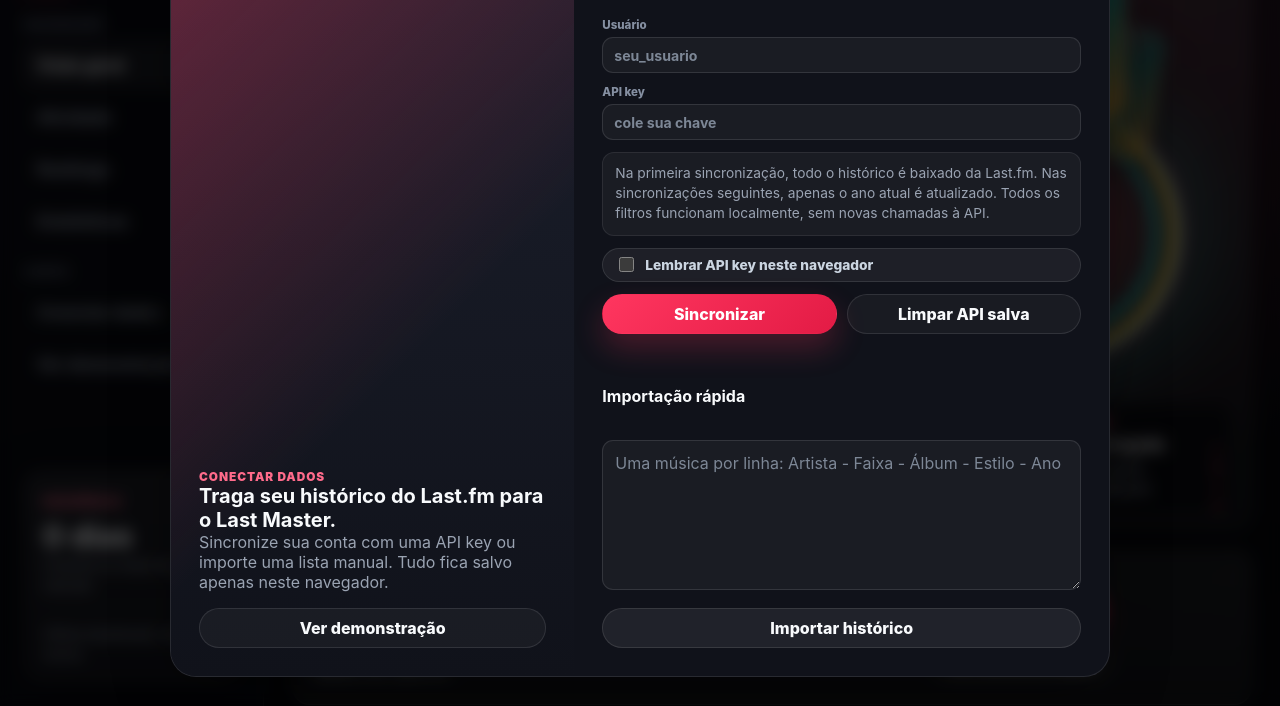
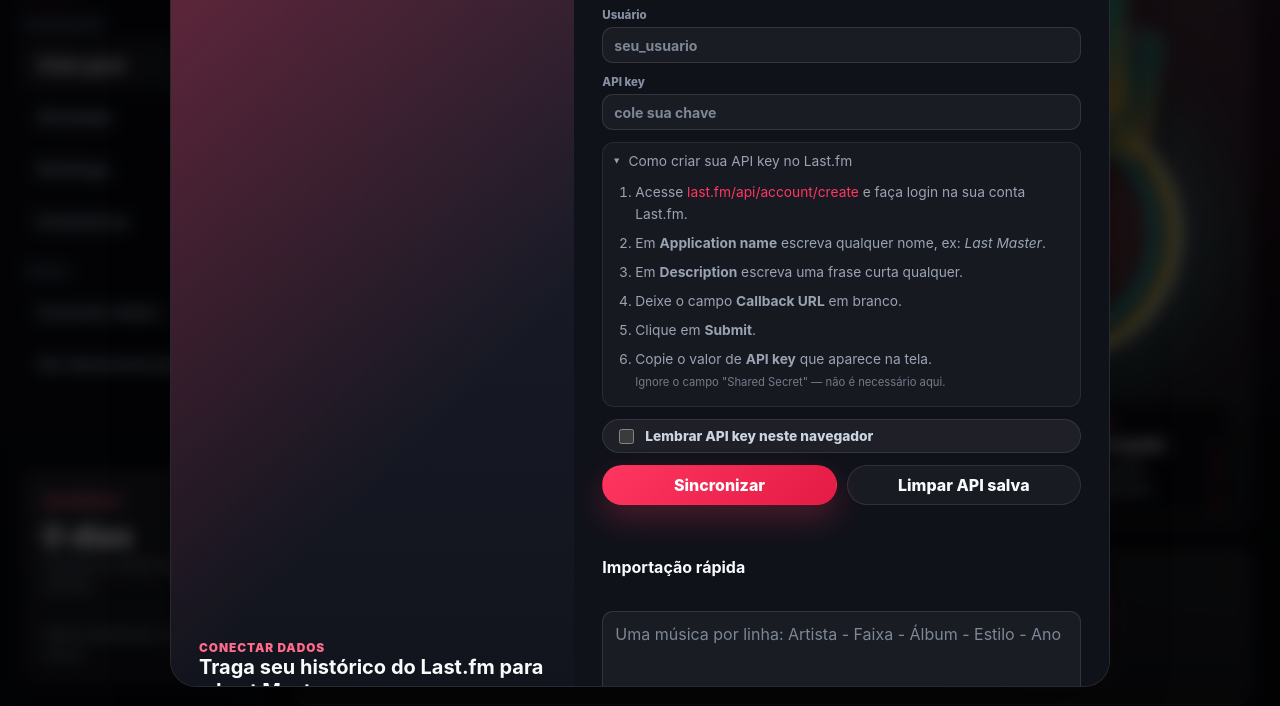
Before and after one commit to celaoguitar/custom_lastfm, a plain HTML site: page index.html in a window 1280 px wide. Both pictures are taken after a click on the button "Conectar dados". Shown: the part 94-800 px from the top of the page. Drawn offline with Linux system fonts and the light colour scheme.

Commit message:
feat: add API key creation guide in index.html and style it in styles.css

```diff
--- a/index.html
+++ b/index.html
@@ -414,7 +414,27 @@
               API key
               <input id="apiKeyInput" type="password" autocomplete="off" placeholder="cole sua chave">
             </label>
-            <p class="auth-note">Na primeira sincronização, todo o histórico é baixado da Last.fm. Nas sincronizações seguintes, apenas o ano atual é atualizado. Todos os filtros funcionam localmente, sem novas chamadas à API.</p>
+
+            <details class="api-key-guide" open>
+              <summary>Como criar sua API key no Last.fm</summary>
+              <ol class="api-key-steps">
+                <li>
+                  Acesse
+                  <a href="https://www.last.fm/api/account/create" target="_blank" rel="noopener noreferrer">
+                    last.fm/api/account/create
+                  </a>
+                  e faça login na sua conta Last.fm.
+                </li>
+                <li>Em <strong>Application name</strong> escreva qualquer nome, ex: <em>Last Master</em>.</li>
+                <li>Em <strong>Description</strong> escreva uma frase curta qualquer.</li>
+                <li>Deixe o campo <strong>Callback URL</strong> em branco.</li>
+                <li>Clique em <strong>Submit</strong>.</li>
+                <li>
+                  Copie o valor de <strong>API key</strong> que aparece na tela.<br>
+                  <span class="api-key-tip">Ignore o campo "Shared Secret" — não é necessário aqui.</span>
+                </li>
+              </ol>
+            </details>
             <label class="check-row api-memory-row">
               <input id="rememberApiKeyCheckbox" type="checkbox">
               Lembrar API key neste navegador
--- a/styles.css
+++ b/styles.css
@@ -1274,6 +1274,58 @@ input[type="range"] {
   line-height: 1.45;
 }
 
+.api-key-guide {
+  border: 1px solid rgba(255, 255, 255, 0.08);
+  border-radius: 12px;
+  background: rgba(255, 255, 255, 0.03);
+  font-size: 0.86rem;
+}
+
+.api-key-guide summary {
+  padding: 10px 12px;
+  color: var(--muted);
+  cursor: pointer;
+  list-style: none;
+  display: flex;
+  align-items: center;
+  gap: 8px;
+  user-select: none;
+}
+
+.api-key-guide summary::-webkit-details-marker { display: none; }
+
+.api-key-guide summary::before {
+  content: "▸";
+  font-size: 0.75em;
+  transition: transform 0.18s ease;
+}
+
+.api-key-guide[open] summary::before {
+  transform: rotate(90deg);
+}
+
+.api-key-steps {
+  margin: 0;
+  padding: 2px 14px 14px 32px;
+  color: var(--muted);
+  line-height: 1.6;
+  display: flex;
+  flex-direction: column;
+  gap: 7px;
+}
+
+.api-key-steps a {
+  color: var(--primary);
+  text-decoration: none;
+}
+
+.api-key-steps a:hover { text-decoration: underline; }
+
+.api-key-tip {
+  font-size: 0.82em;
+  opacity: 0.7;
+}
+
 .toast {
   position: fixed;
   right: 20px;
```
